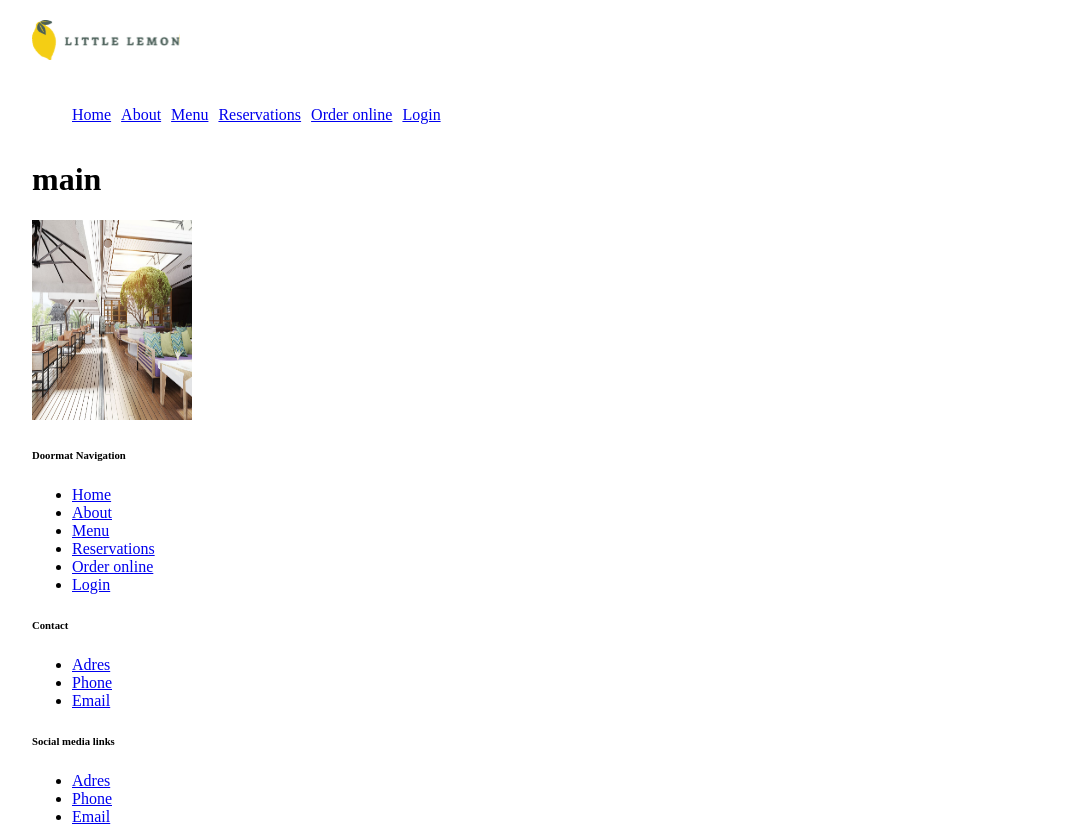
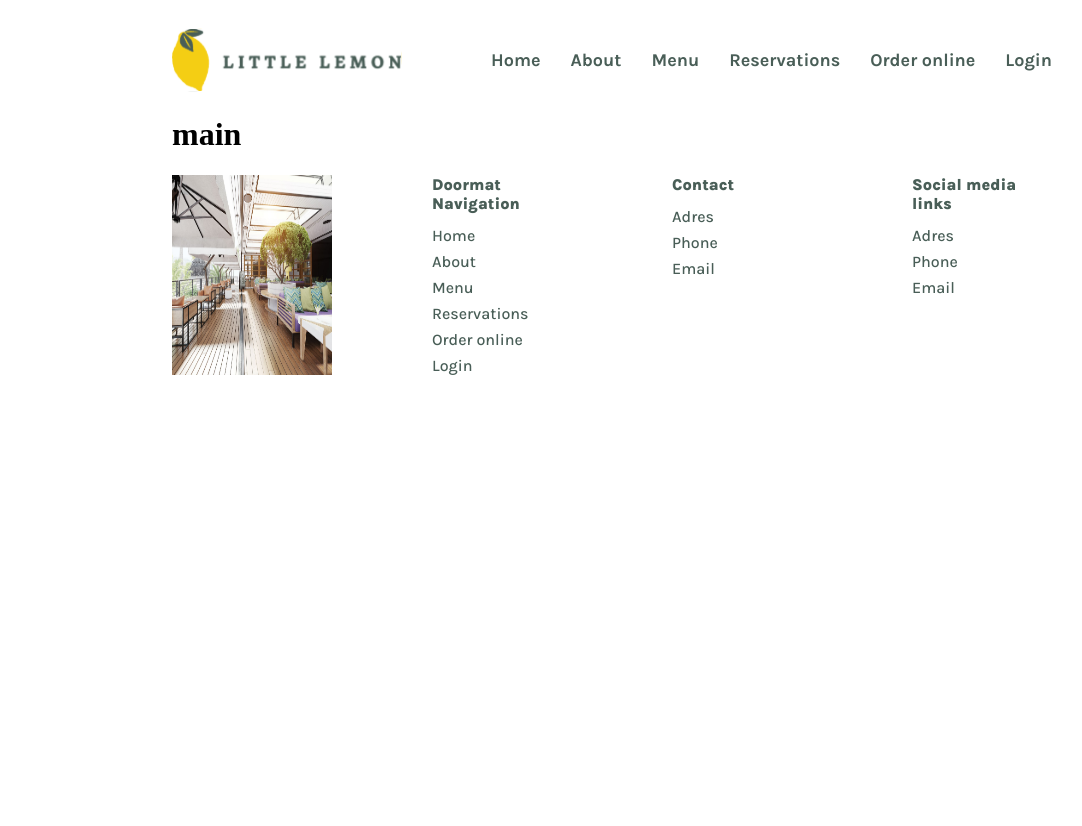
Before and after one commit to Agata10/Restaurant-app, a React (Create React App) app: page / in a window 1280 px wide. Shown: the whole page, without its empty margins (28-1110 px from the left). After the commit the page ends 800 px from the top, so only its background shows below. Built offline with nearby package versions, Linux system fonts and the light colour scheme.

Commit message:
Add basic styles to header and footer

```diff
--- a/src/App.css
+++ /dev/null
@@ -1,38 +0,0 @@
-.App {
-  text-align: center;
-}
-
-.App-logo {
-  height: 40vmin;
-  pointer-events: none;
-}
-
-@media (prefers-reduced-motion: no-preference) {
-  .App-logo {
-    animation: App-logo-spin infinite 20s linear;
-  }
-}
-
-.App-header {
-  background-color: #282c34;
-  min-height: 100vh;
-  display: flex;
-  flex-direction: column;
-  align-items: center;
-  justify-content: center;
-  font-size: calc(10px + 2vmin);
-  color: white;
-}
-
-.App-link {
-  color: #61dafb;
-}
-
-@keyframes App-logo-spin {
-  from {
-    transform: rotate(0deg);
-  }
-  to {
-    transform: rotate(360deg);
-  }
-}
--- a/src/App.js
+++ b/src/App.js
@@ -1,4 +1,3 @@
-import './App.css';
 import Header from './components/Header';
 import Main from './components/Main';
 import Footer from './components/Footer';
--- a/src/components/Footer.js
+++ b/src/components/Footer.js
@@ -8,7 +8,7 @@ function Footer() {
         alt="restaurant"
       />
       <section>
-        <h6>Doormat Navigation</h6>
+        <h4 className="links-section-header">Doormat Navigation</h4>
         <ul>
           <li>
             <a href="/#">Home</a>
@@ -31,7 +31,7 @@ function Footer() {
         </ul>
       </section>
       <section>
-        <h6>Contact</h6>
+        <h4 className="links-section-header">Contact</h4>
         <ul>
           <li>
             <a href="/#">Adres</a>
@@ -45,7 +45,7 @@ function Footer() {
         </ul>
       </section>
       <section>
-        <h6>Social media links</h6>
+        <h4 className="links-section-header">Social media links</h4>
         <ul>
           <li>
             <a href="/#">Adres</a>
--- a/src/components/Header.js
+++ b/src/components/Header.js
@@ -1,4 +1,4 @@
-import logo from '../images/Logo.svg';
+import logo from '../images/Logo .svg';
 import Nav from './Nav';
 
 function Header() {
--- a/src/index.css
+++ b/src/index.css
@@ -1,3 +1,11 @@
+@import url('https://fonts.googleapis.com/css2?family=Karla:wght@300;400;500;600;700;800&display=swap');
+
+:root {
+  --primary-green: #495E57;
+  --primary-yellow: #F4CE14;
+  --secondary-font-fam: Karla, sans-serif;
+}
+
 body {
   margin: 0;
   padding: 0;
@@ -5,18 +13,71 @@ body {
 }
 
 #root {
+  padding: 25px 200px 70px 200px;
+  margin: 0 auto;
   display: grid;
-  grid-template-rows: 120px 2fr 400px;
-  padding: 20px 60px;
+  justify-items: stretch;
 }
 
+/*HEADER*/
+
 header {
-  display: grid;
-  grid-template-rows: 1fr auto;
+  display: flex;
+  justify-content: space-between;
+  align-items: center;
 }
 
 header ul {
   display: flex;
-  gap: 10px;
+  gap: 30px;
   list-style: none;
+  font-size: 18px;
+  font-weight: 700;
 }
+
+a {
+  text-decoration: none;
+  font-family: var(--secondary-font-fam);
+  color: var(--primary-green);
+}
+
+a:visited {
+  color: var(--primary-yellow);
+}
+
+/*FOOTER*/
+
+footer {
+  display: flex;
+  gap: 100px;
+  margin: 0 auto;
+
+  font-family: var(--secondary-font-fam);
+  color: var(--primary-green);
+  font-size: 16px;
+}
+
+
+footer ul {
+  list-style: none;
+  padding: 0;
+  margin: 0;
+  font-weight: 500;
+}
+
+footer ul li {
+  line-height: 26px;
+}
+
+.links-section-header {
+  padding-bottom: 10px;
+  margin: 0;
+  font-weight: 800;
+}
+
+footer section {
+  width: 140px;
+  display: flex;
+  flex-direction: column;
+  align-items: self-start;
+}
```
Also changed, not shown: src/images/Logo .svg (added), src/images/Logo.svg.
